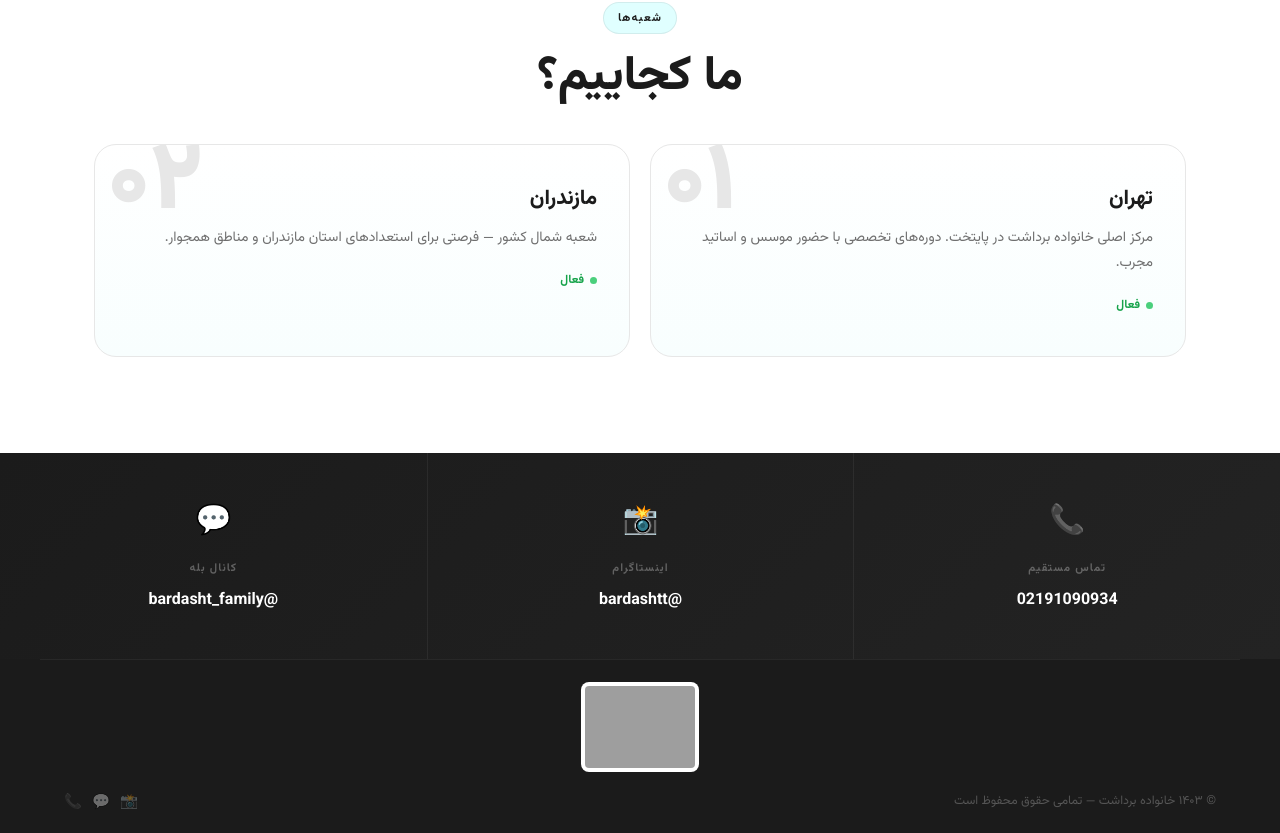
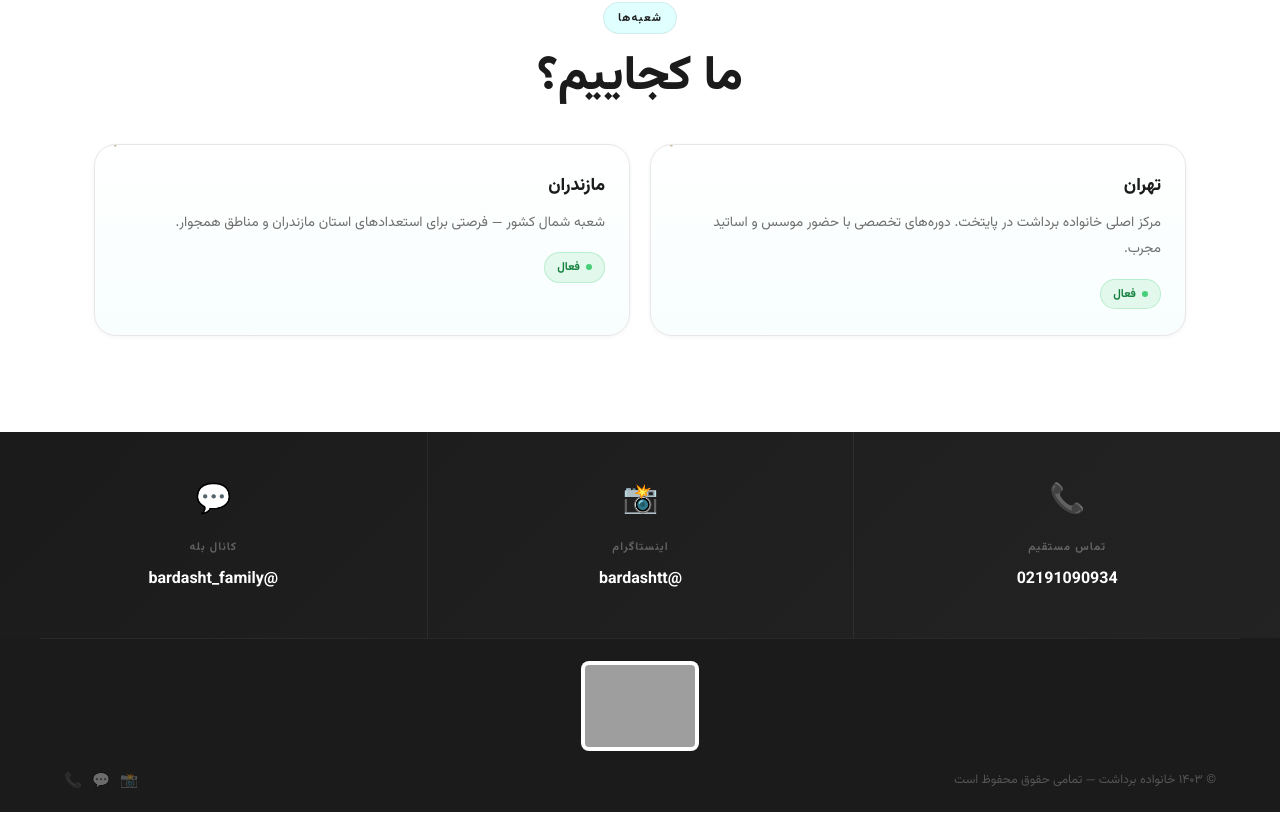
Before and after one commit to yaasernazarii-ship-it/bardashtt, a Next.js app in the folder nextjs/: page / in a window 1280 px wide. Shown: the part 806-1639 px from the top of the page. After the commit the page ends 1618 px from the top, so only its background shows below. Built offline with nearby package versions, Linux system fonts and the light colour scheme; no server answers; the database is empty; grey boxes are pictures that could not be loaded.

Commit message:
Update extjs/app/globals.css

```diff
--- a/nextjs/app/globals.css
+++ b/nextjs/app/globals.css
@@ -351,6 +351,53 @@ textarea.form-input { resize: vertical; min-height: 120px; }
 }
 .content-card h3 { color: var(--dark); font-size: 1.05rem; margin-bottom: 8px; }
 .content-card p { color: var(--muted); font-size: .86rem; line-height: 1.85; }
+
+/* ---- شعبه‌ها (صفحه‌ی خانه) ---- */
+.branch-row {
+  display: grid;
+  grid-template-columns: repeat(2, 1fr);
+  gap: 20px;
+}
+.branch-card {
+  background: linear-gradient(180deg, #FFFFFF 0%, #F8FEFE 100%);
+  border: 1px solid var(--border);
+  border-radius: var(--radius-lg);
+  padding: 26px 24px;
+  box-shadow: var(--shadow-sm);
+  transition: var(--transition);
+}
+.branch-card:hover {
+  transform: translateY(-3px);
+  box-shadow: var(--shadow-md);
+  border-color: rgba(255,215,0,.45);
+}
+.branch-card .bnum {
+  font-size: .78rem;
+  font-weight: 700;
+  letter-spacing: .04em;
+  color: var(--gold-lt);
+  -webkit-text-stroke: 1px rgba(27,27,27,.28);
+  margin-bottom: 10px;
+}
+.branch-card h3 { font-size: 1.1rem; font-weight: 800; color: var(--dark); margin-bottom: 8px; }
+.branch-card p { font-size: .87rem; line-height: 1.9; color: var(--muted); margin-bottom: 16px; }
+.branch-card .active-dot {
+  display: inline-flex; align-items: center; gap: 6px;
+  font-size: .72rem; font-weight: 700; color: #15803D;
+  background: rgba(34,197,94,0.10); border: 1px solid rgba(34,197,94,0.22);
+  padding: 4px 12px; border-radius: 100px;
+}
+.branch-card .active-dot::before {
+  content: ''; width: 6px; height: 6px; border-radius: 50%;
+  background: #22C55E; flex-shrink: 0;
+}
+@media (max-width: 640px) {
+  .branch-row { grid-template-columns: 1fr; gap: 14px; }
+  .branch-card { padding: 20px 18px; }
+  .branch-card h3 { font-size: 1.02rem; }
+  .branch-card p { font-size: .84rem; line-height: 1.85; margin-bottom: 12px; }
+}
+
 .cta-card {
   background: linear-gradient(135deg, #1B1B1B 0%, #242424 100%);
   border-radius: 28px;
```
